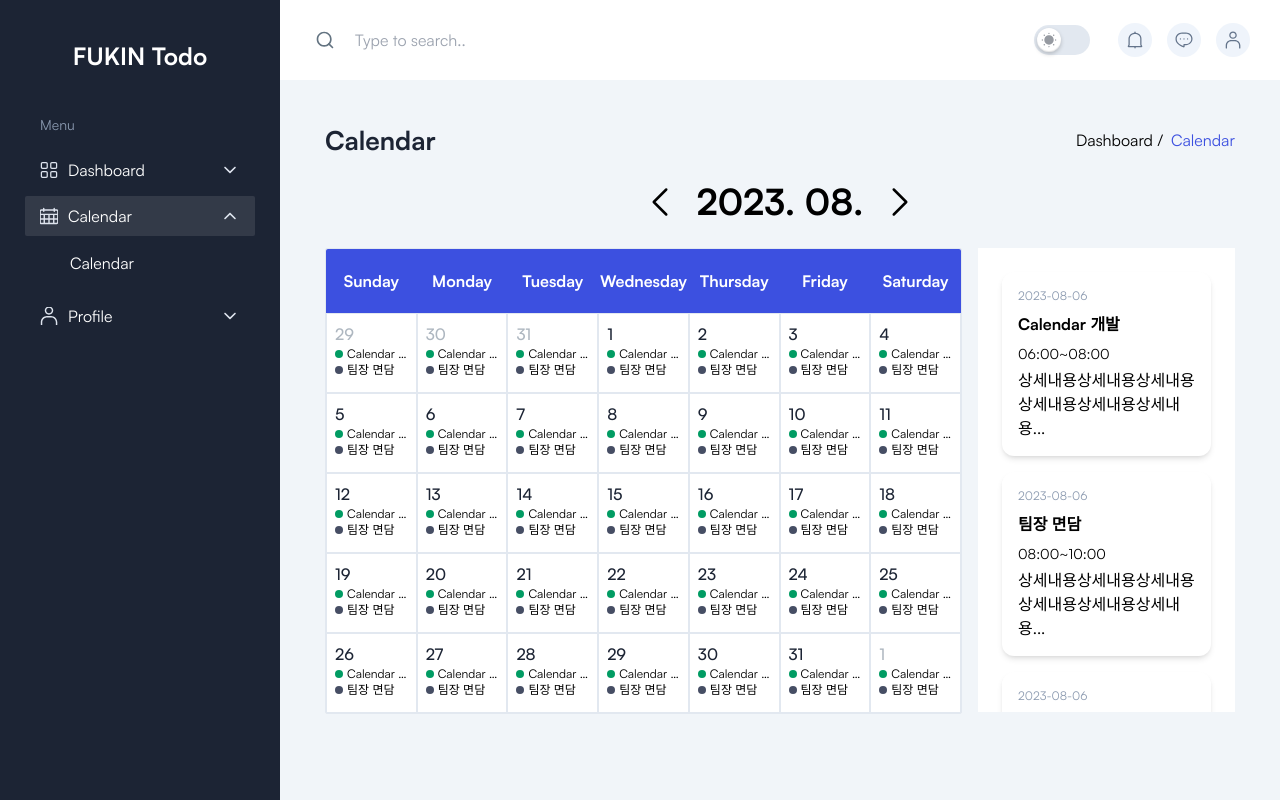
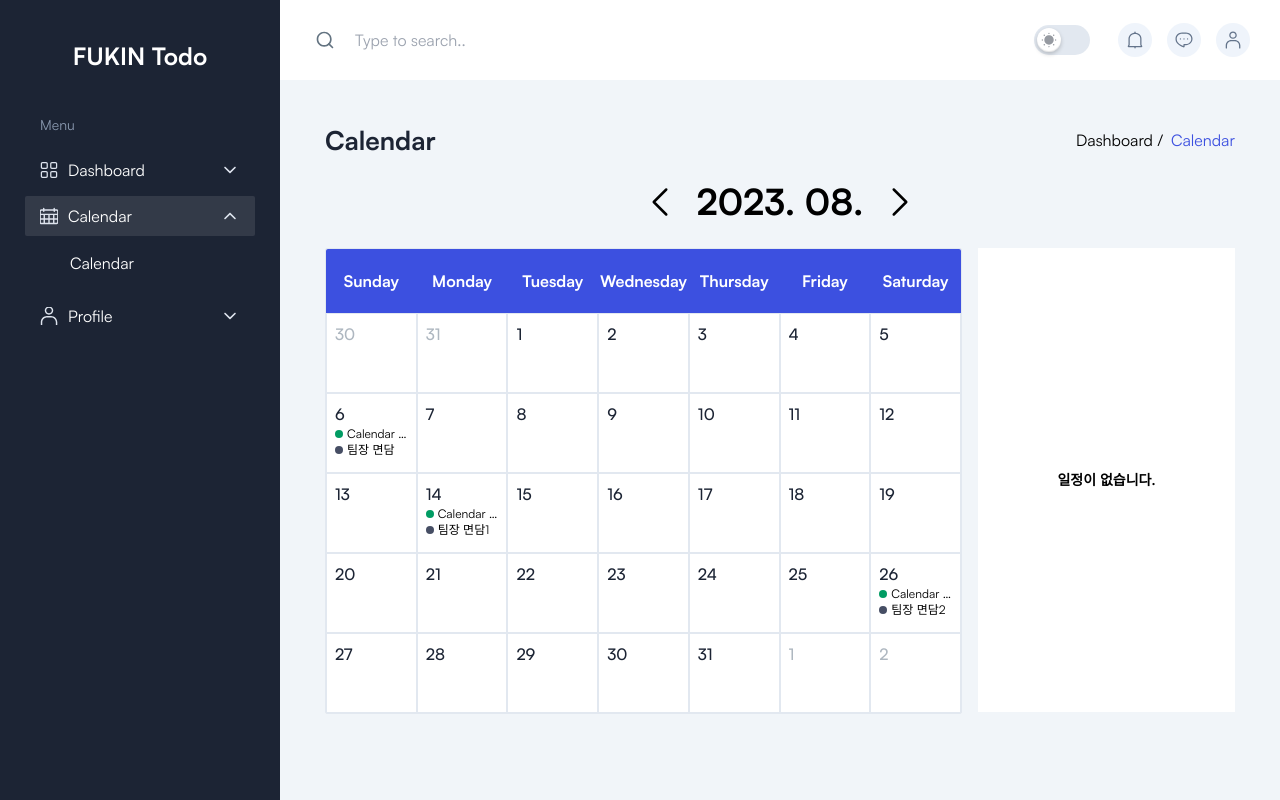
Before and after one commit to Yun-Jehyeok/fukintodo, a Next.js app in the folder client/: page /calendar in a window 1280 px wide. Built offline with nearby package versions, Linux system fonts and the light colour scheme.

Commit message:
Calendar Client part

```diff
--- a/client/app/calendar/DailySchedule.tsx
+++ b/client/app/calendar/DailySchedule.tsx
@@ -1,6 +1,5 @@
 "use client";
 
-import { useState } from "react";
 import DailyScheduleItem from "./DailyScheduleItem";
 
 interface todoIFC {
@@ -11,48 +10,18 @@ interface todoIFC {
   endTime: string;
   content: string;
 }
+interface todosIFC {
+  todos: todoIFC[];
+}
 
-export default function DailySchedule() {
-  const [todos, setTodos] = useState<todoIFC[]>([
-    {
-      id: "1",
-      date: "2023-08-06",
-      startTime: "06:00",
-      endTime: "08:00",
-      title: "Calendar 개발",
-      content: "상세내용상세내용상세내용상세내용상세내용상세내용상세내용상세내용상세내용상세내용상세내용상세내용",
-    },
-    {
-      id: "2",
-      date: "2023-08-06",
-      startTime: "08:00",
-      endTime: "10:00",
-      title: "팀장 면담",
-      content: "상세내용상세내용상세내용상세내용상세내용상세내용상세내용상세내용상세내용상세내용상세내용상세내용",
-    },
-    {
-      id: "3",
-      date: "2023-08-06",
-      startTime: "12:00",
-      endTime: "14:00",
-      title: "퇴근하고싶다",
-      content: "상세내용상세내용상세내용상세내용상세내용상세내용상세내용상세내용상세내용상세내용상세내용상세내용",
-    },
-    {
-      id: "4",
-      date: "2023-08-06",
-      startTime: "14:30",
-      endTime: "18:00",
-      title: "집에가고싶다",
-      content: "상세내용상세내용상세내용상세내용상세내용상세내용상세내용상세내용상세내용상세내용상세내용상세내용",
-    },
-  ]);
-
+export default function DailySchedule({ todos }: todosIFC) {
   return (
-    <div className="w-full bg-white flex flex-col gap-4 p-6 max-h-[464px] overflow-y-auto relative">
-      {todos.map((item) => (
-        <DailyScheduleItem key={item.id} {...item} />
-      ))}
+    <div className="w-full bg-white flex flex-col gap-4 p-6 h-[464px] overflow-y-auto relative">
+      {todos.length > 0 ? (
+        todos.map((item) => <DailyScheduleItem key={item.id} {...item} />)
+      ) : (
+        <div className="w-full h-full flex justify-center items-center text-sm font-semibold">일정이 없습니다.</div>
+      )}
     </div>
   );
 }
--- a/client/app/calendar/page.tsx
+++ b/client/app/calendar/page.tsx
@@ -4,7 +4,10 @@ import Breadcrumb from "@/components/BreadCrumb";
 import { Key, useEffect, useState } from "react";
 import DailySchedule from "./DailySchedule";
 
-const dummyTodos = [
+const todoList = [
+  {
+    date: "2023-08-06",
+    data: [
       {
         id: "1",
         date: "2023-08-06",
@@ -37,7 +40,92 @@ const dummyTodos = [
         title: "집에가고싶다",
         content: "상세내용상세내용상세내용상세내용상세내용상세내용상세내용상세내용상세내용상세내용상세내용상세내용",
       },
+    ],
+  },
+  {
+    date: "2023-08-14",
+    data: [
+      {
+        id: "1",
+        date: "2023-08-14",
+        startTime: "06:00",
+        endTime: "08:00",
+        title: "Calendar 개발1",
+        content: "상세내용상세내용상세내용상세내용상세내용상세내용상세내용상세내용상세내용상세내용상세내용상세내용",
+      },
+      {
+        id: "2",
+        date: "2023-08-14",
+        startTime: "08:00",
+        endTime: "10:00",
+        title: "팀장 면담1",
+        content: "상세내용상세내용상세내용상세내용상세내용상세내용상세내용상세내용상세내용상세내용상세내용상세내용",
+      },
+      {
+        id: "3",
+        date: "2023-08-14",
+        startTime: "12:00",
+        endTime: "14:00",
+        title: "퇴근하고싶다1",
+        content: "상세내용상세내용상세내용상세내용상세내용상세내용상세내용상세내용상세내용상세내용상세내용상세내용",
+      },
+      {
+        id: "4",
+        date: "2023-08-14",
+        startTime: "14:30",
+        endTime: "18:00",
+        title: "집에가고싶다1",
+        content: "상세내용상세내용상세내용상세내용상세내용상세내용상세내용상세내용상세내용상세내용상세내용상세내용",
+      },
+    ],
+  },
+  {
+    date: "2023-08-26",
+    data: [
+      {
+        id: "1",
+        date: "2023-08-26",
+        startTime: "06:00",
+        endTime: "08:00",
+        title: "Calendar 개발2",
+        content: "상세내용상세내용상세내용상세내용상세내용상세내용상세내용상세내용상세내용상세내용상세내용상세내용",
+      },
+      {
+        id: "2",
+        date: "2023-08-26",
+        startTime: "08:00",
+        endTime: "10:00",
+        title: "팀장 면담2",
+        content: "상세내용상세내용상세내용상세내용상세내용상세내용상세내용상세내용상세내용상세내용상세내용상세내용",
+      },
+      {
+        id: "3",
+        date: "2023-08-26",
+        startTime: "12:00",
+        endTime: "14:00",
+        title: "퇴근하고싶다2",
+        content: "상세내용상세내용상세내용상세내용상세내용상세내용상세내용상세내용상세내용상세내용상세내용상세내용",
+      },
+      {
+        id: "4",
+        date: "2023-08-26",
+        startTime: "14:30",
+        endTime: "18:00",
+        title: "집에가고싶다2",
+        content: "상세내용상세내용상세내용상세내용상세내용상세내용상세내용상세내용상세내용상세내용상세내용상세내용",
+      },
+    ],
+  },
 ];
+
+interface todoIFC {
+  id: string;
+  date: string;
+  startTime: string;
+  endTime: string;
+  title: string;
+  content: string;
+}
 
 interface calendarIFC {
   id: Key;
@@ -46,12 +134,15 @@ interface calendarIFC {
   date: string;
   day: string;
   isActive: boolean;
+  fullDate: string;
+  todos: todoIFC[];
 }
 
 export default function Calendar() {
-  const [calendar, setCalendar] = useState<calendarIFC[]>([{ id: "0", year: "0", month: "0", date: "0", day: "0", isActive: false }]);
+  const [calendar, setCalendar] = useState<calendarIFC[]>([{ id: "0", year: "0", month: "0", fullDate: "0", date: "0", day: "0", isActive: false, todos: [] }]);
   const [currentYear, setCurrentYear] = useState("");
   const [currentMonth, setCurrentMonth] = useState("");
+  const [plans, setPlans] = useState<todoIFC[]>([]);
 
   const resetCalendar = (flag: Date) => {
     let year = String(flag.getFullYear());
@@ -67,7 +158,9 @@ export default function Calendar() {
     let prevGap = firstDay.getDay();
     let prevMonthLastDate = new Date(flag.getFullYear(), flag.getMonth(), 0).getDate();
 
-    for (let i = prevMonthLastDate - prevGap; i <= prevMonthLastDate; i++) {
+    let nextGap = 6 - lastDay.getDay();
+
+    for (let i = prevMonthLastDate - prevGap + 1; i <= prevMonthLastDate; i++) {
       let newDate = new Date(flag.getFullYear(), flag.getMonth() - 1, i);
       let year = newDate.getFullYear();
       let month = newDate.getMonth() + 1;
@@ -87,9 +180,7 @@ export default function Calendar() {
       calendarData.push({ id: String(i), year: String(year), month: String(month), date: String(date), day: String(day), isActive: true });
     }
 
-    let nextGap = 6 - lastDay.getDay() === 0 ? 7 : 6 - lastDay.getDay();
-
-    for (let i = 1; i <= nextGap - 1; i++) {
+    for (let i = 1; i <= nextGap; i++) {
       let newDate = new Date(flag.getFullYear(), flag.getMonth() + 1, i);
       let year = newDate.getFullYear();
       let month = newDate.getMonth() + 1;
@@ -98,6 +189,15 @@ export default function Calendar() {
 
       calendarData.push({ id: String(lastDay.getDate() + i), year: String(year), month: String(month), date: String(date), day: String(day), isActive: false });
     }
+
+    calendarData = calendarData.map((v) => {
+      let m = Number(v.month) <= 9 ? `0${v.month}` : v.month;
+      let d = Number(v.date) <= 9 ? `0${v.date}` : v.date;
+      let fullDate = `${v.year}-${m}-${d}`;
+
+      let todos = todoList.filter((v) => v.date === fullDate);
+      return { ...v, fullDate, todos: todos.length > 0 ? todos[0].data : [] };
+    });
 
     setCalendar(calendarData);
   };
@@ -115,11 +215,9 @@ export default function Calendar() {
     if (month === 1) {
       year -= 1;
       month = 12;
-    } else {
-      month -= 1;
-    }
+    } else month -= 1;
 
-    let flag = new Date(Number(year), Number(month), 15);
+    let flag = new Date(Number(year), Number(month - 1), 15);
 
     resetCalendar(flag);
   };
@@ -132,12 +230,24 @@ export default function Calendar() {
       month = 1;
     } else month += 1;
 
-    let flag = new Date(Number(year), Number(month), 15);
+    let flag = new Date(Number(year), Number(month - 1), 15);
     resetCalendar(flag);
   };
 
-  const handleTodoData = () => {
-    console.log("here");
+  const handleTodoData = (e: React.MouseEvent<HTMLDivElement>) => {
+    let isActive = e.currentTarget.dataset.active;
+    let id = e.currentTarget.dataset.id;
+
+    if (isActive === "true") {
+      let target = e.currentTarget.dataset.date;
+
+      let plan = todoList.filter((v) => v.date === target);
+      if (plan.length > 0) setPlans(plan[0].data);
+      else setPlans([]);
+    } else {
+      if (Number(id) < 0) handleDecreaseMonth();
+      else handleIncreaseMonth();
+    }
   };
 
   return (
@@ -188,18 +298,33 @@ export default function Calendar() {
               <div className="w-full grid grid-cols-7">
                 {calendar.map((v) => {
                   return (
-                    <div key={v.id} className="ease relative h-20 cursor-pointer border border-stroke p-2 transition duration-500 hover:bg-gray dark:border-strokedark dark:hover:bg-meta-4">
+                    <div
+                      key={v.id}
+                      data-id={v.id}
+                      data-active={v.isActive}
+                      data-date={v.fullDate}
+                      onClick={handleTodoData}
+                      className="ease relative h-20 cursor-pointer border border-stroke p-2 transition duration-500 hover:bg-gray dark:border-strokedark dark:hover:bg-meta-4"
+                    >
                       <span className={`font-medium ${v.isActive ? "text-black" : "text-bodydark"}`}>{v.date}</span>
+                      {v.todos.length > 0 ? (
                         <div>
                           <div className="flex gap-1 items-center">
                             <div className="w-2 h-2 rounded-full bg-[#019C63]"></div>
-                          <div className="text-xs flex-1 overflow-hidden text-ellipsis whitespace-nowrap">Calendar 개발</div>
+                            <div className="text-xs flex-1 overflow-hidden text-ellipsis whitespace-nowrap">{v.todos[0].title}</div>
                           </div>
+                          {v.todos.length > 1 ? (
                             <div className="flex gap-1 items-center">
                               <div className="w-2 h-2 rounded-full bg-[#464E64]"></div>
-                          <div className="text-xs flex-1 overflow-hidden text-ellipsis whitespace-nowrap">팀장 면담</div>
+                              <div className="text-xs flex-1 overflow-hidden text-ellipsis whitespace-nowrap">{v.todos[1].title}</div>
                             </div>
+                          ) : (
+                            ""
+                          )}
                         </div>
+                      ) : (
+                        ""
+                      )}
                     </div>
                   );
                 })}
@@ -209,7 +334,7 @@ export default function Calendar() {
         </div>
 
         <div className="flex-1">
-          <DailySchedule />
+          <DailySchedule todos={plans} />
         </div>
       </div>
     </div>
```
Lines whose indentation alone changed are shown as unchanged.
